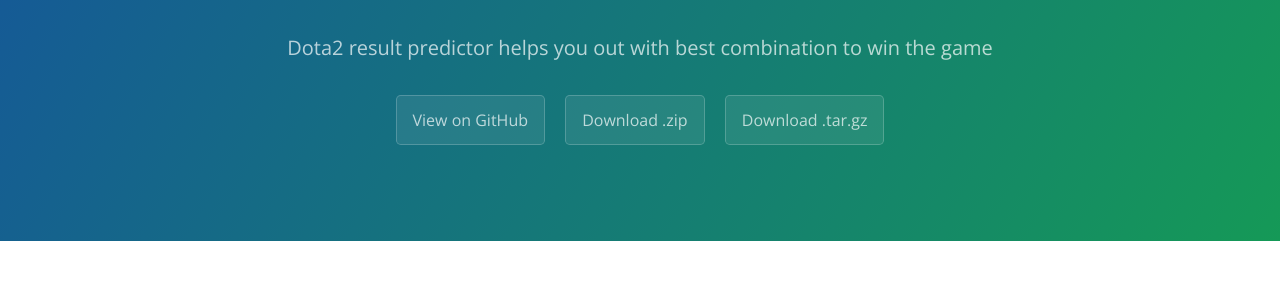
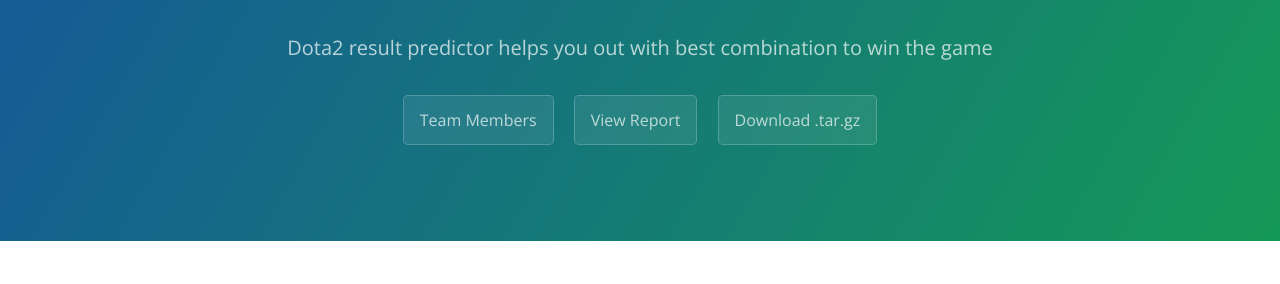
Before and after one commit to kklt92/dota2-result-predictor, a Jekyll site: the page index.html, which Jekyll copies as it is, in a window 1280 px wide. Shown: the part 142-426 px from the top of the page. Built offline with Jekyll 4.4.1, drawn with Linux system fonts in a browser that asks for light colours.

Commit message:
update index.html

```diff
--- a/index.html
+++ b/index.html
@@ -13,8 +13,8 @@
     <section class="page-header">
       <h1 class="project-name">Dota2 Result Predictor</h1>
       <h2 class="project-tagline">Dota2 result predictor helps you out with best combination to win the game</h2>
-      <a href="https://github.com/kklt92/dota2-result-predictor" class="btn">View on GitHub</a>
-      <a href="https://github.com/kklt92/dota2-result-predictor/zipball/master" class="btn">Download .zip</a>
+      <a href="#team-members" class="btn">Team Members</a>
+      <a href="https://github.com/kklt92/dota2-result-predictor/zipball/master" class="btn">View Report</a>
       <a href="https://github.com/kklt92/dota2-result-predictor/tarball/master" class="btn">Download .tar.gz</a>
     </section>
 
```
